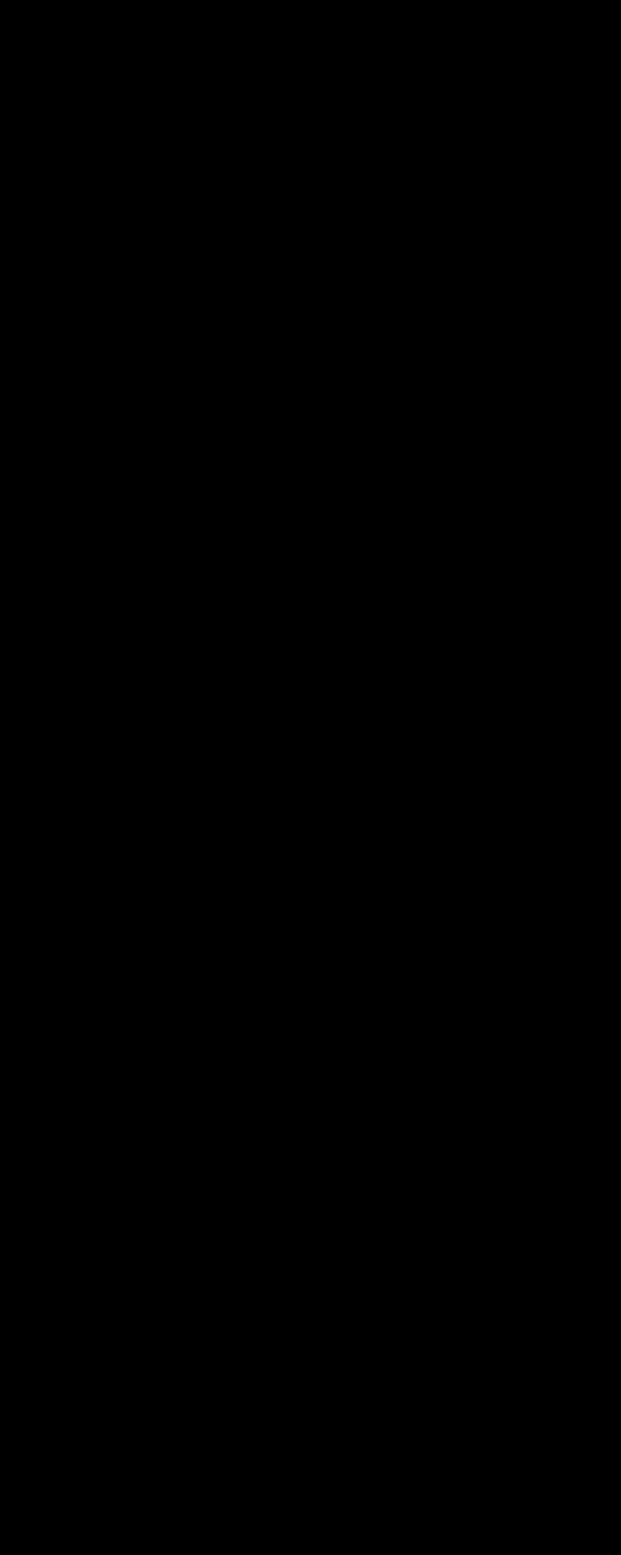
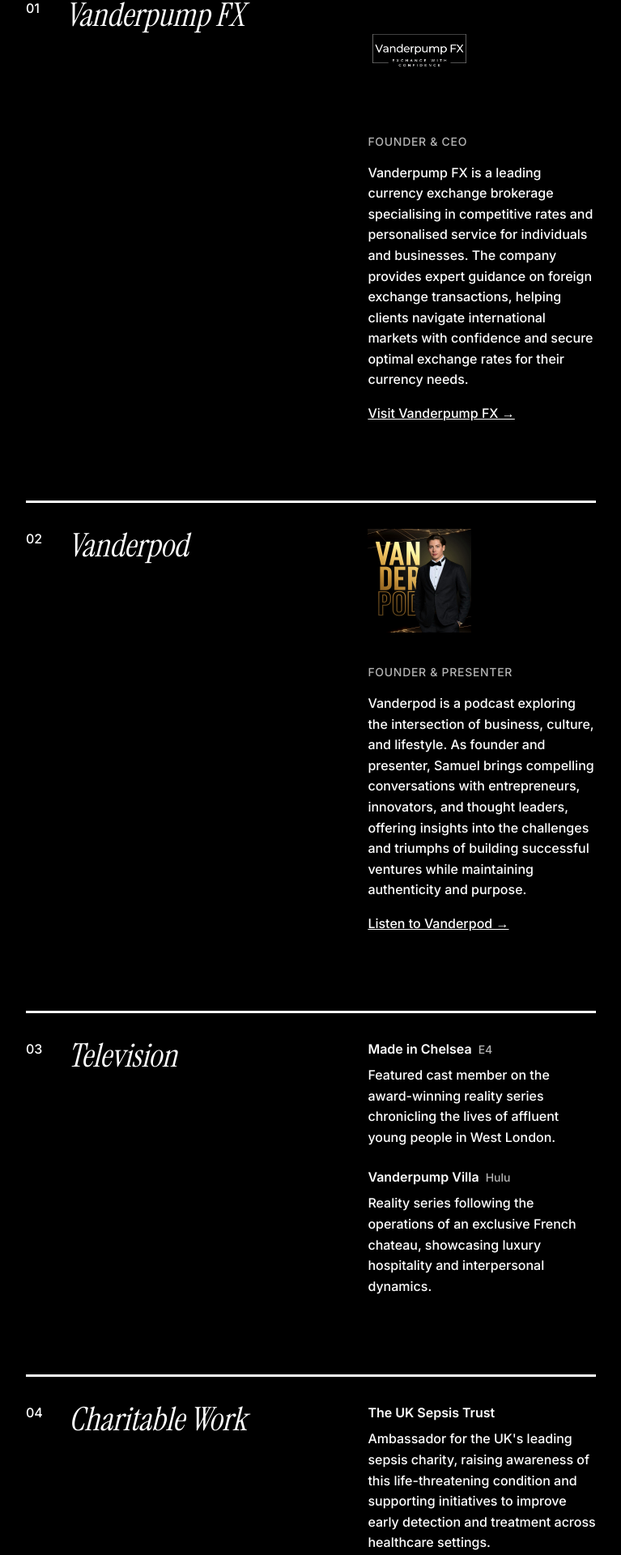
Before and after one commit to jackvdp/samuelvanderpump, a Next.js app: page / in a window 1280 px wide. Shown: the part 846-2766 px from the top of the page at 81% size, without its empty margins (32-799 px from the left). Before the commit the page ends 2434 px from the top, so only its background shows below. Built offline with nearby package versions, Linux system fonts and the light colour scheme.

Commit message:
Add website content to page

```diff
--- a/src/app/page.tsx
+++ b/src/app/page.tsx
@@ -2,6 +2,7 @@
 import FixedBackground from "@/components/fixed-background";
 import Hero from "@/components/hero";
 import Navigation from "@/components/navigation";
+import ContentSections from "@/components/content-sections";
 
 export default function Home() {
   return (
@@ -20,9 +21,8 @@
         {/* Hero - Scrolls away normally, contains About */}
         <Hero />
 
-        {/* Additional content areas */}
-        <div className="min-h-screen" />
-        <div className="min-h-screen" />
+        {/* Content Sections - All other sections */}
+        <ContentSections />
       </div>
     </>
   );
--- /dev/null
+++ b/src/components/content-sections.tsx
@@ -0,0 +1,274 @@
+"use client";
+
+import SectionCard from "./section-card";
+import { websiteContent } from "@/data/content";
+import Image from "next/image";
+
+export default function ContentSections() {
+  return (
+    <div className="relative z-10 space-y-24 pb-32">
+      {/* Vanderpump FX */}
+      <section className="px-8 md:px-16">
+        <SectionCard
+          number={websiteContent.vanderpumpFX.number}
+          title={websiteContent.vanderpumpFX.title}
+          delay={0}
+        >
+          <div className="space-y-4">
+            {/* Logo */}
+            <a
+              href={websiteContent.vanderpumpFX.link}
+              target="_blank"
+              rel="noopener noreferrer"
+              className="inline-block"
+            >
+              <div className="relative w-32 h-32 mb-4">
+                <Image
+                  src={websiteContent.vanderpumpFX.logo}
+                  alt="Vanderpump FX"
+                  fill
+                  className="object-contain"
+                />
+              </div>
+            </a>
+
+              <p
+                  className="text-white/70"
+                  style={{
+                      fontFamily: "var(--font-inter)",
+                      fontWeight: 500,
+                      fontSize: "14px",
+                      letterSpacing: "0.05em",
+                      textTransform: "uppercase",
+                  }}
+              >
+                  {websiteContent.vanderpumpFX.role}
+              </p>
+
+            {/* Description */}
+            <p
+              style={{
+                fontFamily: "var(--font-inter)",
+                fontWeight: 500,
+                fontSize: "16px",
+                lineHeight: "1.6",
+              }}
+            >
+              {websiteContent.vanderpumpFX.description}
+            </p>
+
+            {/* Link */}
+            <a
+              href={websiteContent.vanderpumpFX.link}
+              target="_blank"
+              rel="noopener noreferrer"
+              className="inline-block text-white underline hover:opacity-70 transition-opacity"
+              style={{
+                fontFamily: "var(--font-inter)",
+                fontWeight: 500,
+                fontSize: "16px",
+              }}
+            >
+              Visit Vanderpump FX →
+            </a>
+          </div>
+        </SectionCard>
+      </section>
+
+      {/* Vanderpod */}
+      <section className="px-8 md:px-16">
+        <SectionCard
+          number={websiteContent.vanderpod.number}
+          title={websiteContent.vanderpod.title}
+          delay={0}
+        >
+          <div className="space-y-4">
+            {/* Logo */}
+            <a
+              href={websiteContent.vanderpod.link}
+              target="_blank"
+              rel="noopener noreferrer"
+              className="inline-block"
+            >
+              <div className="relative w-32 h-32 mb-4">
+                <Image
+                  src={websiteContent.vanderpod.logo}
+                  alt="Vanderpod"
+                  fill
+                  className="object-contain"
+                />
+              </div>
+            </a>
+
+            {/* Role */}
+            <p
+              className="text-white/70"
+              style={{
+                fontFamily: "var(--font-inter)",
+                fontWeight: 500,
+                fontSize: "14px",
+                letterSpacing: "0.05em",
+                textTransform: "uppercase",
+              }}
+            >
+              {websiteContent.vanderpod.role}
+            </p>
+
+            {/* Description */}
+            <p
+              style={{
+                fontFamily: "var(--font-inter)",
+                fontWeight: 500,
+                fontSize: "16px",
+                lineHeight: "1.6",
+              }}
+            >
+              {websiteContent.vanderpod.description}
+            </p>
+
+            {/* Link */}
+            <a
+              href={websiteContent.vanderpod.link}
+              target="_blank"
+              rel="noopener noreferrer"
+              className="inline-block text-white underline hover:opacity-70 transition-opacity"
+              style={{
+                fontFamily: "var(--font-inter)",
+                fontWeight: 500,
+                fontSize: "16px",
+              }}
+            >
+              Listen to Vanderpod →
+            </a>
+          </div>
+        </SectionCard>
+      </section>
+
+      {/* Television */}
+      <section className="px-8 md:px-16">
+        <SectionCard
+          number={websiteContent.television.number}
+          title={websiteContent.television.title}
+          delay={0}
+        >
+          <div className="space-y-6">
+            {websiteContent.television.shows.map((show, index) => (
+              <div key={index} className="space-y-2">
+                <div className="flex items-baseline gap-2">
+                  <h4
+                    className="text-white"
+                    style={{
+                      fontFamily: "var(--font-inter)",
+                      fontWeight: 600,
+                      fontSize: "16px",
+                    }}
+                  >
+                    {show.name}
+                  </h4>
+                  <span
+                    className="text-white/70"
+                    style={{
+                      fontFamily: "var(--font-inter)",
+                      fontWeight: 500,
+                      fontSize: "14px",
+                    }}
+                  >
+                    {show.network}
+                  </span>
+                </div>
+                <p
+                  style={{
+                    fontFamily: "var(--font-inter)",
+                    fontWeight: 500,
+                    fontSize: "16px",
+                    lineHeight: "1.6",
+                  }}
+                >
+                  {show.description}
+                </p>
+              </div>
+            ))}
+          </div>
+        </SectionCard>
+      </section>
+
+      {/* Charitable Work */}
+      <section className="px-8 md:px-16">
+        <SectionCard
+          number={websiteContent.charity.number}
+          title={websiteContent.charity.title}
+          delay={0}
+        >
+          <div className="space-y-6">
+            {websiteContent.charity.ambassadorships.map((charity, index) => (
+              <div key={index} className="space-y-2">
+                <a
+                  href={charity.link}
+                  target="_blank"
+                  rel="noopener noreferrer"
+                  className="inline-block"
+                >
+                  <h4
+                    className="text-white hover:opacity-70 transition-opacity"
+                    style={{
+                      fontFamily: "var(--font-inter)",
+                      fontWeight: 600,
+                      fontSize: "16px",
+                    }}
+                  >
+                    {charity.organization}
+                    {charity.division && ` - ${charity.division}`}
+                  </h4>
+                </a>
+                <p
+                  style={{
+                    fontFamily: "var(--font-inter)",
+                    fontWeight: 500,
+                    fontSize: "16px",
+                    lineHeight: "1.6",
+                  }}
+                >
+                  {charity.description}
+                </p>
+              </div>
+            ))}
+          </div>
+        </SectionCard>
+      </section>
+
+      {/* Contact */}
+      <section className="px-8 md:px-16">
+        <SectionCard
+          number={websiteContent.contact.number}
+          title={websiteContent.contact.title}
+          delay={0}
+        >
+          <div className="space-y-4">
+            <p
+              style={{
+                fontFamily: "var(--font-inter)",
+                fontWeight: 500,
+                fontSize: "16px",
+                lineHeight: "1.6",
+              }}
+            >
+              {websiteContent.contact.description}
+            </p>
+
+            <a
+              href={`mailto:${websiteContent.contact.email}`}
+              className="inline-block text-white underline hover:opacity-70 transition-opacity"
+              style={{
+                fontFamily: "var(--font-inter)",
+                fontWeight: 500,
+                fontSize: "16px",
+              }}
+            >
+              {websiteContent.contact.email}
+            </a>
+          </div>
+        </SectionCard>
+      </section>
+    </div>
+  );
+}
--- a/src/components/hero.tsx
+++ b/src/components/hero.tsx
@@ -21,7 +21,7 @@
   }
 
   return (
-    <section className="relative z-20 min-h-screen flex flex-col justify-between pl-16 pr-32 pt-32 md:pt-40 pb-8">
+    <section className="relative z-20 min-h-screen flex flex-col justify-between pl-16 pr-16 pt-32 md:pt-40 pb-8">
       {/* Hero Text - Top Left */}
       <div className="text-left">
         {/* Samuel - Instrument Serif 400 Italic */}
--- a/src/data/content.tsx
+++ b/src/data/content.tsx
@@ -10,6 +10,7 @@
     title: "Vanderpump FX",
     logo: "/logos/vanderpumpfx.png", // Add logo later
     link: "https://vanderpumpfx.com", // Update with actual URL
+    role: "Founder & CEO",
     description: "Vanderpump FX is a leading currency exchange brokerage specialising in competitive rates and personalised service for individuals and businesses. The company provides expert guidance on foreign exchange transactions, helping clients navigate international markets with confidence and secure optimal exchange rates for their currency needs."
   },
 
```
